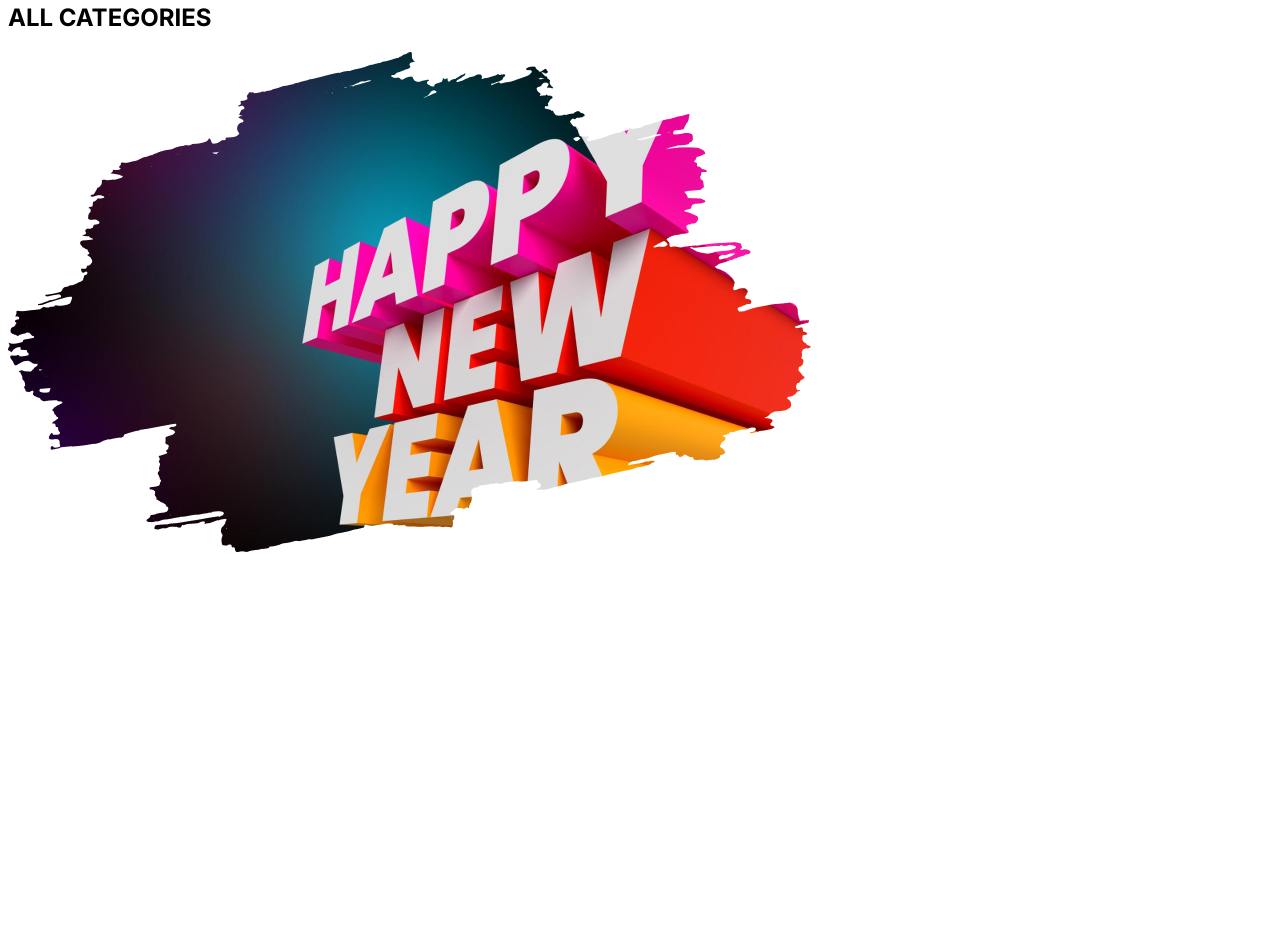
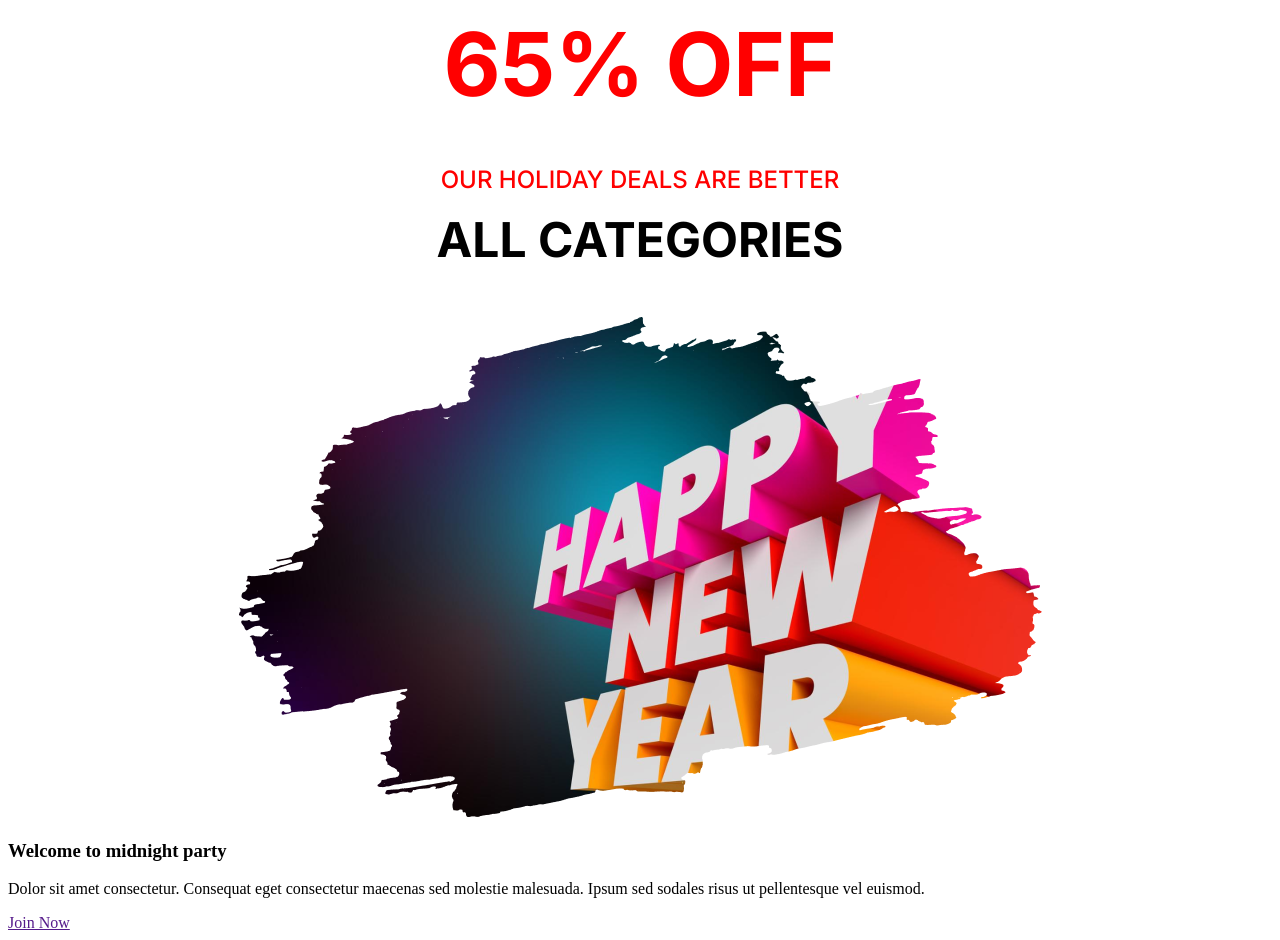
Before and after one commit to JunayedRafi/new-year, a plain HTML site: page index.html in a window 1280 px wide. Shown: the part 759-1699 px from the top of the page. Before the commit the page ends 1323 px from the top, so only its background shows below. Drawn offline with Linux system fonts and the light colour scheme.

Commit message:
first commit

```diff
--- a/index.html
+++ b/index.html
@@ -21,6 +21,11 @@
             <h2 class="category">ALL CATEGORIES</h2>
             <img src="/images/New Year Photo.png" alt="">
         </section>
+        <section class="party-container">
+            <h3 class="party-title">Welcome to midnight party</h3>
+            <p class="party-desc">Dolor sit amet consectetur. Consequat eget consectetur maecenas sed molestie malesuada. Ipsum sed sodales risus ut pellentesque vel euismod. </p>
+            <div class="btn-trans"><a href="">Join Now</a></div>
+        </section>
     </main>
     <footer>
 
--- a/styles/style.css
+++ b/styles/style.css
@@ -19,4 +19,27 @@
 }
 .offer{
     font-family: "Inter", sans-serif;
+    margin: 120px auto 0 0;
+    align-content: center;
+    text-align: center;
 }
+.offer-title{
+    font-size: 88px;
+    color: red;
+    font-weight: bold;
+    margin: 0;
+}
+.holiday-txt{
+    margin: 48px 0 0 0;
+    font-weight: 500;
+    font-size: 24px;
+    color: red;
+    margin-bottom: 16px;
+}
+.category{
+    margin: 0;
+    font-size: 48px;
+    font-weight: bold;
+    margin-bottom: 48px;
+}
+.party-container
```
